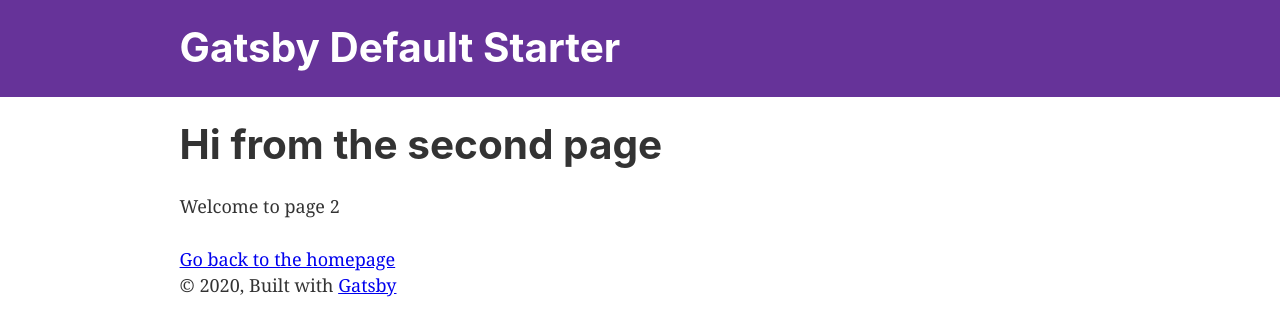
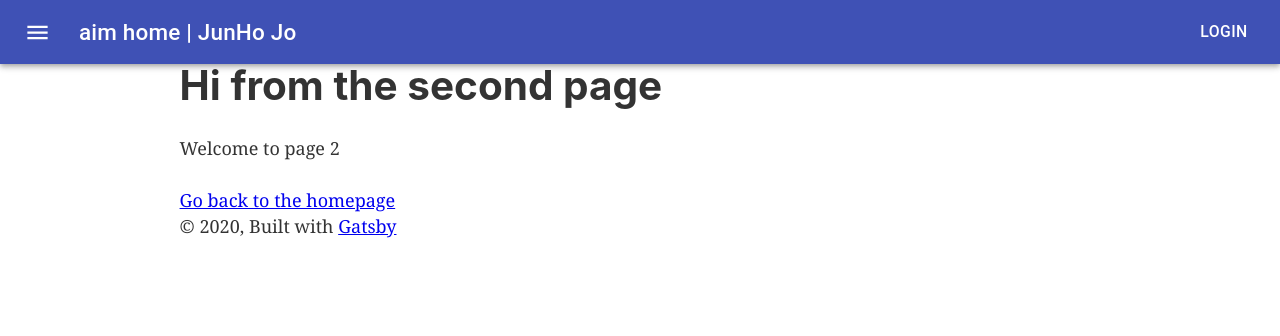
Before and after one commit to Aimho/toy-blog-gatsby, a Gatsby site: page /page-2 in a window 1280 px wide. Built offline with nearby package versions, Linux system fonts and the light colour scheme; Gatsby itself is replaced by a stand-in of ours.

Commit message:
[update] useStaticQuery 적용 [add] Material-ui 설치 및 사용

```diff
--- a/gatsby-config.js
+++ b/gatsby-config.js
@@ -1,22 +1,24 @@
 module.exports = {
     siteMetadata: {
-        title: `Gatsby Default Starter`,
-        description: `Kick off your next, ...`,
-        author: `@gatsbyjs`,
+        title: `aim home | JunHo Jo`,
+        description: `Frontend Developer@Creatable. 축구를 좋아하는 개발자입니다.`,
+        author: `JunHo Jo`,
     },
     plugins: [
-        `gatsby-plugin-typescript`,
-        `gatsby-plugin-react-helmet`,
         {
             resolve: 'gatsby-source-filesystem',
             options: {
                 name: 'posts',
-                path: `${__dirname}/posts`,
+                path: `${__dirname}/content/posts`,
             },
         },
-        `gatsby-transformer-remark`,
-        `gatsby-transformer-sharp`,
-        `gatsby-plugin-sharp`,
+        {
+            resolve: `gatsby-source-filesystem`,
+            options: {
+                path: `${__dirname}/content/assets`,
+                name: `assets`,
+            },
+        },
         {
             resolve: `gatsby-plugin-generate-typings`,
             options: {
@@ -29,14 +31,16 @@ module.exports = {
                 name: `gatsby-starter-default`,
                 short_name: `starter`,
                 start_url: `/`,
-                background_color: `#663399`,
-                theme_color: `#663399`,
+                background_color: `#27251F`,
+                theme_color: `#00704A`,
                 display: `minimal-ui`,
                 icon: `src/images/gatsby-icon.png`, // This path is relative to the root of the site.
             },
         },
-        // this (optional) plugin enables Progressive Web App + Offline functionality
-        // To learn more, visit: https://gatsby.dev/offline
-        // `gatsby-plugin-offline`,
+        `gatsby-plugin-typescript`,
+        `gatsby-plugin-react-helmet`,
+        `gatsby-transformer-remark`,
+        `gatsby-transformer-sharp`,
+        `gatsby-plugin-sharp`,
     ],
 };
--- a/package.json
+++ b/package.json
@@ -5,6 +5,8 @@
   "version": "0.1.0",
   "author": "Kyle Mathews <mathews.kyle@gmail.com>",
   "dependencies": {
+    "@material-ui/core": "^4.9.8",
+    "@material-ui/icons": "^4.9.1",
     "gatsby": "^2.19.45",
     "gatsby-image": "^2.2.44",
     "gatsby-plugin-generate-typings": "^0.9.8-r1",
@@ -14,7 +16,7 @@
     "gatsby-plugin-sharp": "^2.4.13",
     "gatsby-plugin-typescript": "^2.3.0",
     "gatsby-source-filesystem": "^2.1.56",
-    "gatsby-transformer-remark": "^2.7.0",
+    "gatsby-transformer-remark": "^2.7.1",
     "gatsby-transformer-sharp": "^2.3.19",
     "prop-types": "^15.7.2",
     "react": "^16.12.0",
@@ -33,7 +35,7 @@
   "scripts": {
     "build": "gatsby build",
     "develop": "gatsby develop",
-    "format": "prettier --write \"**/*.{js,jsx,json,md}\"",
+    "format": "prettier --write \"**/*.{ts. tsx. js,jsx,json,md}\"",
     "start": "npm run develop",
     "serve": "gatsby serve",
     "clean": "gatsby clean",
--- /dev/null
+++ b/src/components/Header.tsx
@@ -0,0 +1,46 @@
+import React from 'react';
+import { makeStyles } from '@material-ui/core/styles';
+import AppBar from '@material-ui/core/AppBar';
+import Toolbar from '@material-ui/core/Toolbar';
+import Typography from '@material-ui/core/Typography';
+import Button from '@material-ui/core/Button';
+import IconButton from '@material-ui/core/IconButton';
+import MenuIcon from '@material-ui/icons/Menu';
+
+interface Props {
+    siteTitle: string;
+}
+
+const useStyles = makeStyles(theme => ({
+    root: {
+        flexGrow: 1,
+    },
+    menuButton: {
+        marginRight: theme.spacing(2),
+    },
+    title: {
+        flexGrow: 1,
+    },
+}));
+
+const Header: React.FC<Props> = props => {
+    const classes = useStyles();
+
+    return (
+        <div className={classes.root}>
+            <AppBar position="static">
+                <Toolbar>
+                    <IconButton edge="start" className={classes.menuButton} color="inherit" aria-label="menu">
+                        <MenuIcon />
+                    </IconButton>
+                    <Typography variant="h6" className={classes.title}>
+                        {props.siteTitle}
+                    </Typography>
+                    <Button color="inherit">Login</Button>
+                </Toolbar>
+            </AppBar>
+        </div>
+    );
+};
+
+export default Header;
--- a/src/components/header.js
+++ /dev/null
@@ -1,42 +0,0 @@
-import { Link } from "gatsby"
-import PropTypes from "prop-types"
-import React from "react"
-
-const Header = ({ siteTitle }) => (
-  <header
-    style={{
-      background: `rebeccapurple`,
-      marginBottom: `1.45rem`,
-    }}
-  >
-    <div
-      style={{
-        margin: `0 auto`,
-        maxWidth: 960,
-        padding: `1.45rem 1.0875rem`,
-      }}
-    >
-      <h1 style={{ margin: 0 }}>
-        <Link
-          to="/"
-          style={{
-            color: `white`,
-            textDecoration: `none`,
-          }}
-        >
-          {siteTitle}
-        </Link>
-      </h1>
-    </div>
-  </header>
-)
-
-Header.propTypes = {
-  siteTitle: PropTypes.string,
-}
-
-Header.defaultProps = {
-  siteTitle: ``,
-}
-
-export default Header
--- a/src/components/layout.js
+++ /dev/null
@@ -1,51 +0,0 @@
-/**
- * Layout component that queries for data
- * with Gatsby's useStaticQuery component
- *
- * See: https://www.gatsbyjs.org/docs/use-static-query/
- */
-
-import React from "react"
-import PropTypes from "prop-types"
-import { useStaticQuery, graphql } from "gatsby"
-
-import Header from "./header"
-import "./layout.css"
-
-const Layout = ({ children }) => {
-  const data = useStaticQuery(graphql`
-    query SiteTitleQuery {
-      site {
-        siteMetadata {
-          title
-        }
-      }
-    }
-  `)
-
-  return (
-    <>
-      <Header siteTitle={data.site.siteMetadata.title} />
-      <div
-        style={{
-          margin: `0 auto`,
-          maxWidth: 960,
-          padding: `0 1.0875rem 1.45rem`,
-        }}
-      >
-        <main>{children}</main>
-        <footer>
-          © {new Date().getFullYear()}, Built with
-          {` `}
-          <a href="https://www.gatsbyjs.org">Gatsby</a>
-        </footer>
-      </div>
-    </>
-  )
-}
-
-Layout.propTypes = {
-  children: PropTypes.node.isRequired,
-}
-
-export default Layout
--- /dev/null
+++ b/src/components/layout.tsx
@@ -0,0 +1,40 @@
+/**
+ * Layout component that queries for data
+ * with Gatsby's useStaticQuery component
+ *
+ * See: https://www.gatsbyjs.org/docs/use-static-query/
+ */
+
+import React from 'react';
+
+import Header from './Header';
+import './layout.css';
+import SiteMetadataQuery from '../lib/SiteMetadataQuery';
+
+const Layout: React.FC = props => {
+    const data: any = SiteMetadataQuery();
+    if (!data) {
+        return <h1>non data</h1>;
+    }
+    return (
+        <>
+            <Header siteTitle={data.site.siteMetadata.title} />
+            <div
+                style={{
+                    margin: `0 auto`,
+                    maxWidth: 960,
+                    padding: `0 1.0875rem 1.45rem`,
+                }}
+            >
+                <main>{props.children}</main>
+                <footer>
+                    © {new Date().getFullYear()}, Built with
+                    {` `}
+                    <a href="https://www.gatsbyjs.org">Gatsby</a>
+                </footer>
+            </div>
+        </>
+    );
+};
+
+export default Layout;
--- /dev/null
+++ b/src/lib/SiteMetadataQuery.js
@@ -0,0 +1,19 @@
+import { useStaticQuery, graphql } from 'gatsby';
+
+function SiteMetadataQuery() {
+    const data = useStaticQuery(graphql`
+        query SiteMetadataQuery {
+            site {
+                siteMetadata {
+                    title
+                    description
+                    author
+                }
+            }
+        }
+    `);
+
+    return data;
+}
+
+export default SiteMetadataQuery;
--- a/src/lib/createPages.ts
+++ b/src/lib/createPages.ts
@@ -4,6 +4,8 @@ import { Query } from '../graphql-types';
 
 export async function createPages({ actions, graphql }: CreatePagesArgs) {
     const { createPage } = actions;
+
+    const postTemplate = path.resolve(__dirname, '../templates/PostTemplate.tsx');
 
     const { data, errors } = await graphql<Query>(`
         {
@@ -34,7 +36,7 @@ export async function createPages({ actions, graphql }: CreatePagesArgs) {
                 title: node.frontmatter.title,
                 date: node.frontmatter.date,
             },
-            component: path.resolve(__dirname, '../templates/PostTemplate.tsx'),
+            component: postTemplate,
         });
     });
 }
```
Also changed, not shown: gatsby-browser.js (deleted, +0 -7 lines), gatsby-ssr.js (deleted, +0 -7 lines), src/lib/LatestPostListQuery.js (added, +24 -0 lines), src/pages/index.tsx (+3 -34 lines), content/posts/test.md (renamed from posts/test.md), 1 other file.
